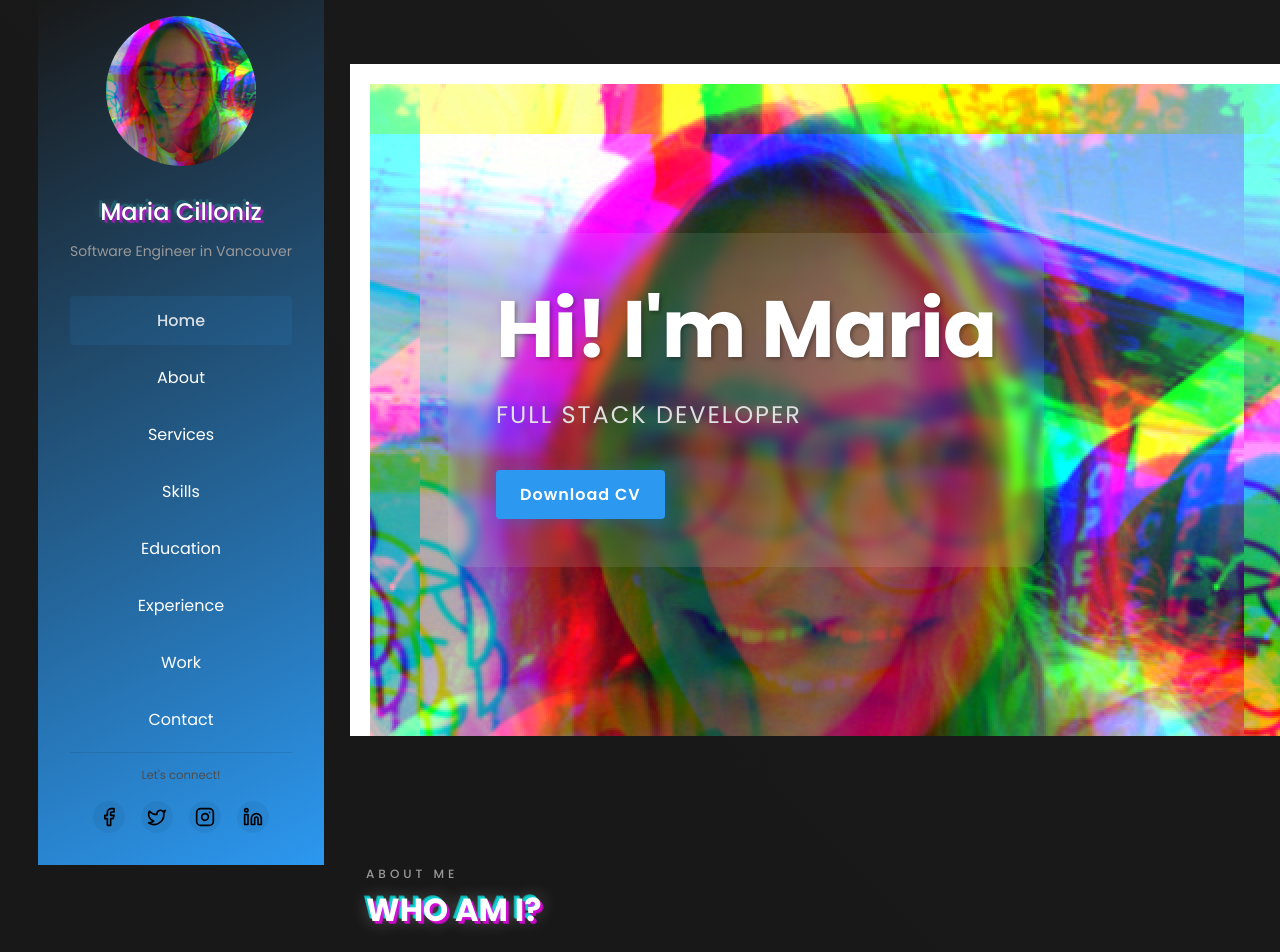
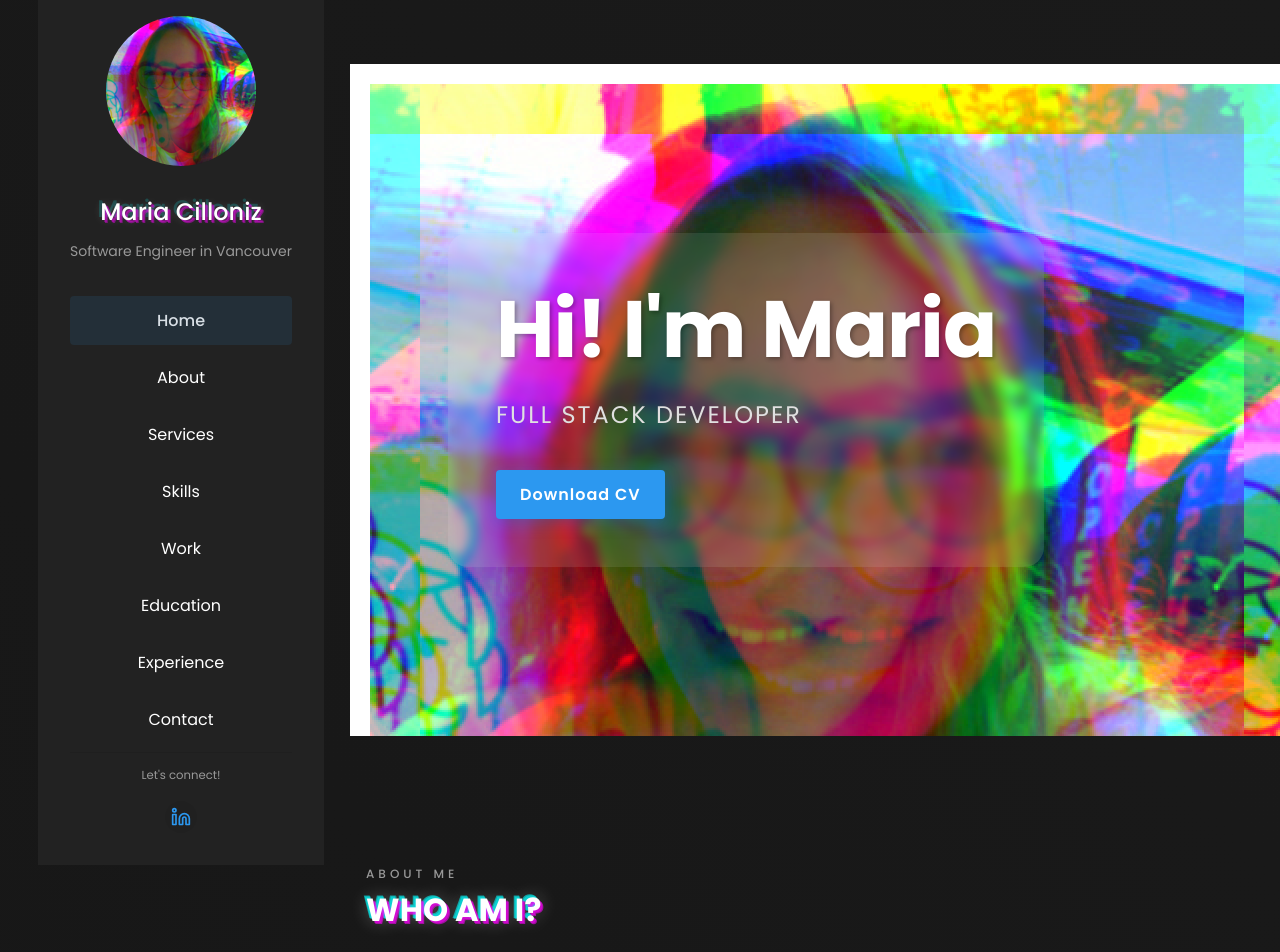
Before and after one commit to MariaCilloniz/portfolio, a React (Vite) app: page / in a window 1280 px wide. Shown: the top 952 px of the page. Built offline with nearby package versions, Linux system fonts and the light colour scheme.

Commit message:
Add work experience

```diff
--- a/src/App.jsx
+++ b/src/App.jsx
@@ -40,9 +40,9 @@ function App() {
         <About id="about" />
         <Services id="services" />
         <Skills id="skills" />
+        <Work id="work" />
         <Education id="education" />
         <Experience id="experience" />
-        <Work id="work" />
         <Contact id="contact" />
       </main>
     </div>
--- a/src/components/Aside/Aside.jsx
+++ b/src/components/Aside/Aside.jsx
@@ -15,16 +15,13 @@ function Aside({ isOpen, toggleSidebar }) {
         { id: 'about', label: 'About' },
         { id: 'services', label: 'Services' },
         { id: 'skills', label: 'Skills' },
+        { id: 'work', label: 'Work' },
         { id: 'education', label: 'Education' },
         { id: 'experience', label: 'Experience' },
-        { id: 'work', label: 'Work' },
         { id: 'contact', label: 'Contact' }
     ];
 
 const socialLinks = [
-        { icon: <Facebook size={20} />, url: '#', label: 'Facebook' },
-        { icon: <Twitter size={20} />, url: '#', label: 'Twitter' },
-        { icon: <Instagram size={20} />, url: '#', label: 'Instagram' },
         { icon: <Linkedin size={20} />, url: '#', label: 'LinkedIn' }
     ];
 
--- a/src/components/Aside/Aside.scss
+++ b/src/components/Aside/Aside.scss
@@ -8,7 +8,7 @@
     transform: translateX(-100%);
     transition: transform 0.3s ease;
     z-index: 1000;
-    background: linear-gradient(333deg, #2c98f0, rgb(25 25 25));
+    background: #222222;
 
     @media (min-width: 768px) {
         transform: none;
@@ -122,6 +122,7 @@
             text-align: center;
             margin-bottom: 1rem;
             font-size: 14px;
+            color: #999;
 
             .heart {
                 color: #ff0000;
@@ -151,7 +152,7 @@
         }
 
         &-link {
-            color: #000;
+            color: #2c98f0;
             transition: color 0.3s ease;
             display: flex;
             align-items: center;
@@ -162,7 +163,7 @@
             background: rgba(0, 0, 0, 0.05);
 
             &:hover {
-                color: #2c98f0;
+                color: #c6d8e7;
                 background: rgba(44, 152, 240, 0.1);
             }
         }
--- a/src/components/Education/Education.jsx
+++ b/src/components/Education/Education.jsx
@@ -18,7 +18,7 @@ function Education() {
         },
         {
             id: 'panel2',
-            title: 'Bachelor Degree of Arts, Major in Philsophy',
+            title: 'Bachelor Degree of Arts, Major in Philosophy',
             content: {
                 col1: 'University of British Columbia, Sep 2021 - May 2024',
                 col2: 'Logic, Analytical Philosphy, Ethics, Continental Philosophy, Philosphy of Science, Mind and Language.'
--- a/src/components/Experience/Experience.scss
+++ b/src/components/Experience/Experience.scss
@@ -33,10 +33,12 @@
         position: absolute;
         top: 0;
         left: 18px;
-        height: 100%;
+        height: 91%;
         width: 3px;
         background: rgba(255, 255, 255, 0.1);
         box-shadow: 0 0 15px rgba(0, 255, 255, 0.5);
+
+
 
         @media (min-width: 768px) {
             left: 50%;
@@ -126,6 +128,7 @@
 
         &:hover {
             transform: translateY(-5px);
+            background: linear-gradient(45deg, rgba(255, 0, 255, 0.1), rgba(0, 255, 255, 0.1));
         }
 
         @media (min-width: 768px) {
--- a/src/components/Work/Work.jsx
+++ b/src/components/Work/Work.jsx
@@ -8,20 +8,20 @@ function Work() {
 
     const filters = [
         { id: 'all', label: 'All' },
+        { id: 'apps', label: 'Apps' },
         { id: 'web', label: 'Web Design' },
         { id: 'graphic', label: 'Graphic Design' },
         { id: 'software', label: 'Software' },
-        { id: 'apps', label: 'Apps' }
     ];
 
     const projects = [
         {
             id: 1,
-            title: 'Work 01',
-            category: 'web',
+            title: 'ReddiAudiTool',
+            category: 'apps',
             image: '/images/img-1.jpg',
-            type: 'Website',
-            stats: { views: 100, likes: 49 },
+            type: 'App',
+            stats: { views: 100, likes: 4 },
         },
         {
             id: 2,
@@ -47,7 +47,6 @@ function Work() {
             type: 'Application',
             stats: { views: 100, likes: 49 },
         },
-        // Add more projects as needed
     ];
 
     const filteredProjects = activeFilter === 'all'
--- a/src/components/Work/Work.scss
+++ b/src/components/Work/Work.scss
@@ -1,5 +1,6 @@
 .work {
     padding: 7em 0;
+    font-family: 'Poppins';
 
     &__content {
         max-width: 1200px;
@@ -24,6 +25,7 @@
         font-size: 1rem;
         transition: all 0.3s ease;
         position: relative;
+        font-family: 'Poppins', sans-serif;
 
         &:after {
             content: '';
@@ -65,11 +67,14 @@
 
         &-image {
             position: relative;
-            height: 300px;
+            height: 200px;
             background-size: cover;
             background-position: center;
             transition: all 0.3s ease;
+            transition: all 0.3s ease;
+            opacity: 0.5;
         }
+
 
         &-overlay {
             position: absolute;
```
Also changed, not shown: public/images/img-1.jpg (added).
